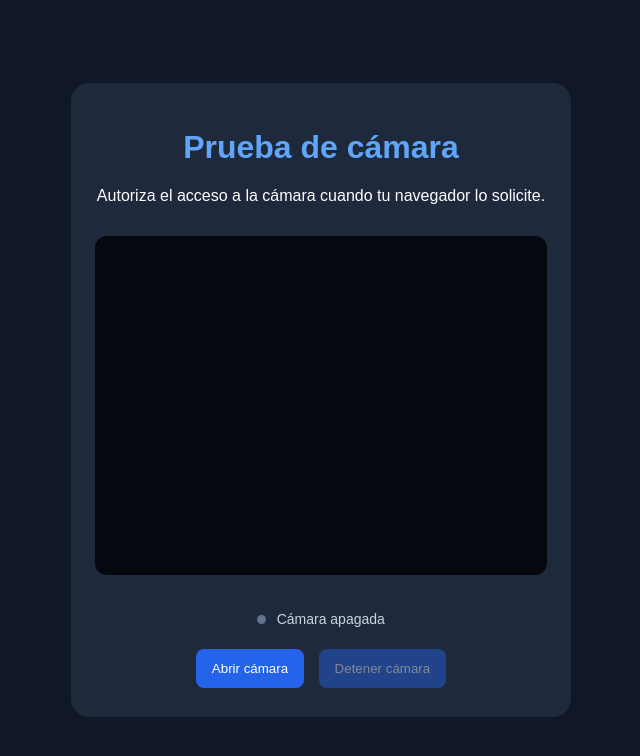
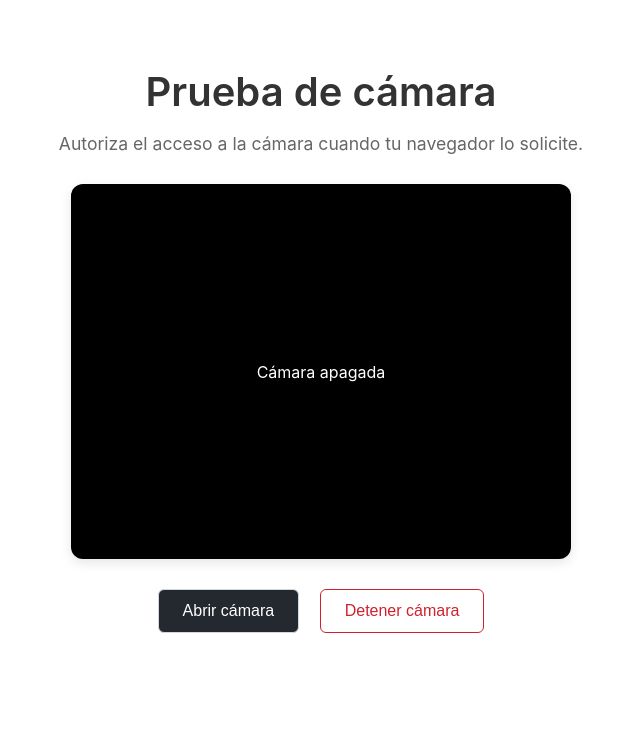
Before and after one commit to mauri-765/pruebas, a plain HTML site: page index.html in a window 1280 px wide. Shown: the whole page, without its empty margins (319-959 px from the left). Drawn offline with Linux system fonts and the light colour scheme.

Commit message:
Update index.html

```diff
--- a/index.html
+++ b/index.html
@@ -5,121 +5,149 @@
     <meta name="viewport" content="width=device-width, initial-scale=1.0">
     <title>Prueba de cámara</title>
     <style>
-    * { box-sizing: border-box; }
         body {
-      margin: 0; min-height: 100vh; display: grid; place-items: center;
-      padding: 20px; font-family: Arial, sans-serif; color: white;
-      background: #101827;
+            font-family: -apple-system, BlinkMacSystemFont, "Segoe UI", Roboto, Helvetica, Arial, sans-serif;
+            text-align: center;
+            background-color: #ffffff;
+            color: #333333;
+            margin: 0;
+            padding: 40px 20px;
         }
-    .panel {
-      width: 100%; max-width: 500px; padding: 24px; text-align: center;
-      background: #1e293b; border-radius: 18px;
+
+        h1 {
+            font-size: 2.5rem;
+            margin-bottom: 10px;
+            font-weight: 600;
         }
-    h1 { color: #60a5fa; }
+
+        .subtitle {
+            color: #666666;
+            font-size: 1.1rem;
+            margin-bottom: 30px;
+        }
+
+        /* Contenedor de la transmisión de la cámara */
+        .camera-container {
+            width: 100%;
+            max-width: 500px;
+            aspect-ratio: 4 / 3;
+            margin: 0 auto 30px auto;
+            background-color: #000000;
+            border-radius: 12px;
+            overflow: hidden;
+            display: flex;
+            align-items: center;
+            justify-content: center;
+            box-shadow: 0 4px 12px rgba(0, 0, 0, 0.1);
+            position: relative;
+        }
+
+        /* Texto de estado dentro de la caja de video */
+        .status-text {
+            color: #ffffff;
+            font-size: 1rem;
+            position: absolute;
+            z-index: 1;
+        }
+
         video {
-      width: 100%; aspect-ratio: 4 / 3; object-fit: cover;
-      background: #05080e; border-radius: 12px; margin: 15px 0;
+            width: 100%;
+            height: 100%;
+            object-fit: cover;
+            display: none; /* Se oculta hasta que se encienda la cámara */
+            z-index: 2;
+            transform: scaleX(-1); /* Efecto espejo igual que una videollamada */
         }
-    button {
-      padding: 12px 16px; margin: 5px; border: 0; border-radius: 8px;
-      color: white; background: #2563eb; cursor: pointer;
+
+        /* Estilos de los botones de acción */
+        .btn {
+            padding: 12px 24px;
+            font-size: 1rem;
+            font-weight: 500;
+            border-radius: 6px;
+            border: 1px solid #d0d7de;
+            cursor: pointer;
+            margin: 0 8px;
+            transition: background-color 0.2s;
         }
-    button:disabled { opacity: .45; cursor: not-allowed; }
-    #status { color: #cbd5e1; font-size: 14px; }
-    .indicator {
-      display: inline-block; width: 9px; height: 9px; border-radius: 50%;
-      background: #64748b; margin-right: 6px;
+
+        .btn-open {
+            background-color: #24292f;
+            color: #ffffff;
         }
-    .active { background: #22c55e; }
+
+        .btn-open:hover {
+            background-color: #1f2328;
+        }
+
+        .btn-stop {
+            background-color: #ffffff;
+            color: #cf222e;
+            border-color: #cf222e;
+        }
+
+        .btn-stop:hover {
+            background-color: #fff0f1;
+        }
     </style>
 </head>
 <body>
-  <main class="panel">
+
     <h1>Prueba de cámara</h1>
-    <p>Autoriza el acceso a la cámara cuando tu navegador lo solicite.</p>
-    <video id="camera" autoplay playsinline muted></video>
-    <p>
-      <span id="indicator" class="indicator"></span>
-      <span id="status" role="status" aria-live="polite">Cámara apagada</span>
-    </p>
-    <button id="start">Abrir cámara</button>
-    <button id="stop" disabled>Detener cámara</button>
-  </main>
+    <p class="subtitle">Autoriza el acceso a la cámara cuando tu navegador lo solicite.</p>
+
+    <!-- Caja de visualización tipo videollamada -->
+    <div class="camera-container">
+        <div id="status-placeholder" class="status-text">Cámara apagada</div>
+        <video id="video-stream" autoplay playsinline></video>
+    </div>
+
+    <!-- Botones de control -->
+    <button id="btn-start" class="btn btn-open">Abrir cámara</button>
+    <button id="btn-stop" class="btn btn-stop">Detener cámara</button>
 
     <script>
-    const video = document.getElementById("camera");
-    const startButton = document.getElementById("start");
-    const stopButton = document.getElementById("stop");
-    const status = document.getElementById("status");
-    const indicator = document.getElementById("indicator");
+        const videoElement = document.getElementById('video-stream');
+        const placeholderText = document.getElementById('status-placeholder');
+        const startButton = document.getElementById('btn-start');
+        const stopButton = document.getElementById('btn-stop');
 
-    let stream = null;
-    let requestId = 0;
+        let mediaStream = null;
 
-    async function openCamera() {
-      if (!navigator.mediaDevices?.getUserMedia) {
-        status.textContent = "Usa HTTPS o localhost para acceder a la cámara.";
-        return;
-      }
-
-      const id = ++requestId;
-      startButton.disabled = true;
-      status.textContent = "Esperando autorización...";
-
+        // Función para encender la cámara
+        startButton.addEventListener('click', async () => {
             try {
-        const newStream = await navigator.mediaDevices.getUserMedia({
-          video: true,
+                // Solicita permiso al navegador únicamente para el video
+                mediaStream = await navigator.mediaDevices.getUserMedia({
+                    video: { width: 1280, height: 720 },
                     audio: false
                 });
 
-        if (id !== requestId) {
-          newStream.getTracks().forEach(track => track.stop());
-          return;
+                // Conecta el flujo multimedia al elemento <video>
+                videoElement.srcObject = mediaStream;
+
+                // Cambia la visibilidad de los elementos en pantalla
+                placeholderText.style.display = 'none';
+                videoElement.style.display = 'block';
+            } catch (error) {
+                alert('No se pudo acceder a la cámara. Asegúrate de otorgar los permisos en el navegador.');
+                console.error('Error de acceso a la cámara:', error);
             }
+        });
 
-        stream = newStream;
-        video.srcObject = stream;
-        await video.play();
+        // Función para apagar la cámara
+        stopButton.addEventListener('click', () => {
+            if (mediaStream) {
+                // Detiene de forma segura todas las pistas de hardware abiertas
+                mediaStream.getTracks().forEach(track => track.stop());
+                videoElement.srcObject = null;
 
-        indicator.classList.add("active");
-        status.textContent = "Cámara activa";
-        stopButton.disabled = false;
+                // Restablece la interfaz a su estado original
+                videoElement.style.display = 'none';
+                placeholderText.style.display = 'block';
+            }
+        });
+    </script>
 
-        stream.getVideoTracks()[0].addEventListener("ended", () => {
-          if (id !== requestId) return;
-          stopCamera("La cámara se ha desconectado.");
-        }, { once: true });
-
-      } catch (error) {
-        if (id !== requestId) return;
-
-        const messages = {
-          NotAllowedError: "Permiso de cámara denegado.",
-          NotFoundError: "No se encontró ninguna cámara.",
-          NotReadableError: "La cámara está ocupada o no disponible."
-        };
-
-        status.textContent = messages[error.name] || "No se pudo abrir la cámara.";
-        startButton.disabled = false;
-      }
-    }
-
-    function stopCamera(message = "Cámara apagada") {
-      ++requestId;
-      if (stream) {
-        stream.getTracks().forEach(track => track.stop());
-        stream = null;
-      }
-      video.srcObject = null;
-      indicator.classList.remove("active");
-      status.textContent = message;
-      startButton.disabled = false;
-      stopButton.disabled = true;
-    }
-
-    startButton.addEventListener("click", openCamera);
-    stopButton.addEventListener("click", () => stopCamera());
-    // No detenemos la cámara simplemente por cambiar de pestaña.
-  </script>
 </body>
 </html>
```
Lines whose indentation alone changed are shown as unchanged.
